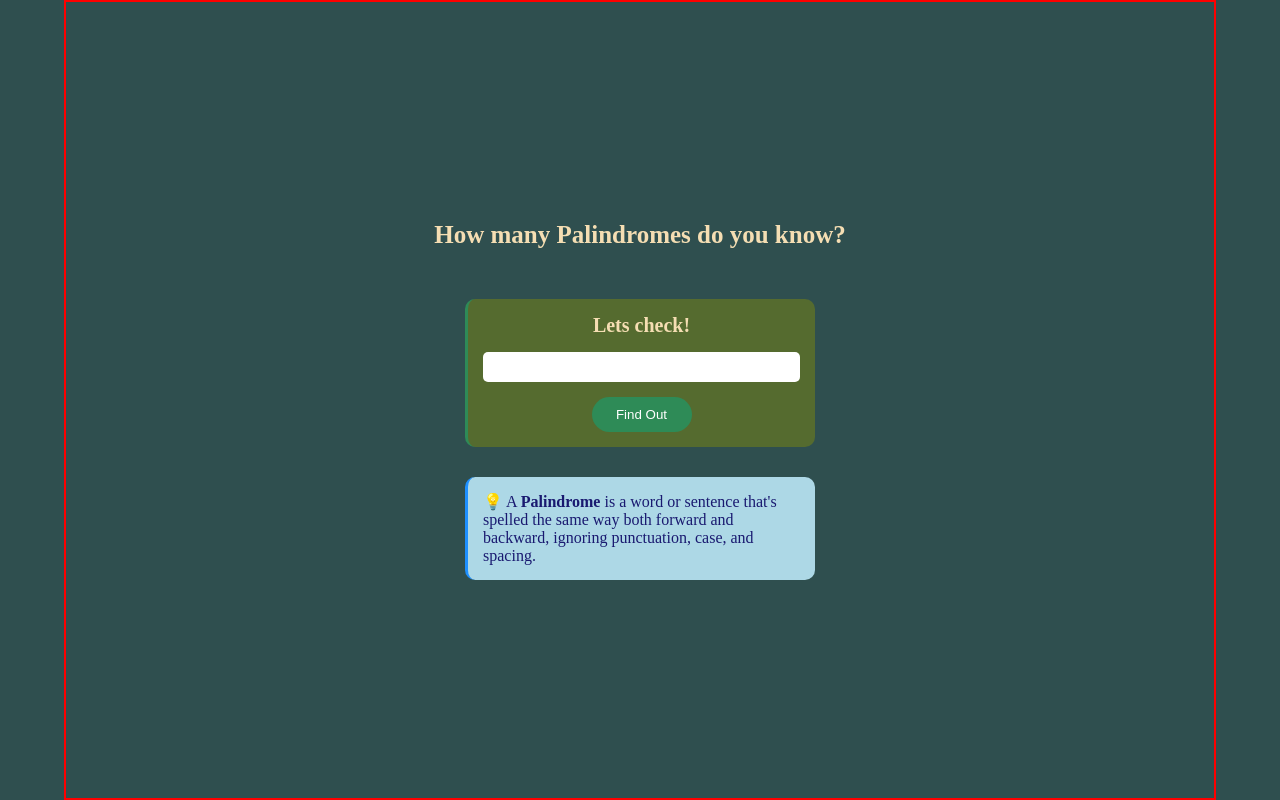
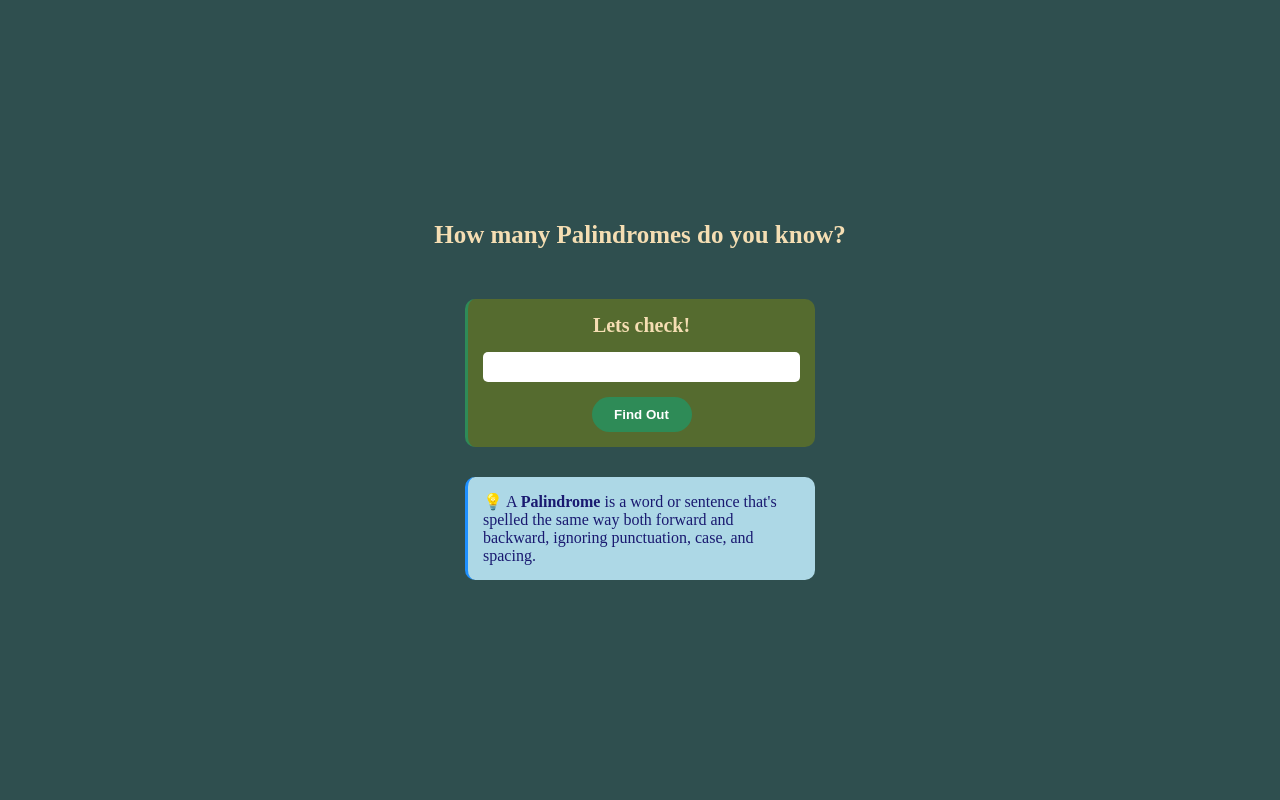
Before and after one commit to MmaGod1/freecodecamp, a plain HTML site: page JavaScript/Palindrome/index.html in a window 1280 px wide. Drawn offline with Linux system fonts and the light colour scheme.

Commit message:
update font-weight and remove body border

```diff
--- a/JavaScript/Palindrome/styles.css
+++ b/JavaScript/Palindrome/styles.css
@@ -16,7 +16,6 @@ body {
   flex-direction: column;
   justify-content: center;
   align-items: center;
-  border: 2px solid red;
 }
 
 h1 {
@@ -63,6 +62,7 @@ label {
   color: white;
   border: none;
   transition: transform 0.2s ease-in-out;
+  font-weight: bold;
 }
 
 #check-btn:active {
```
